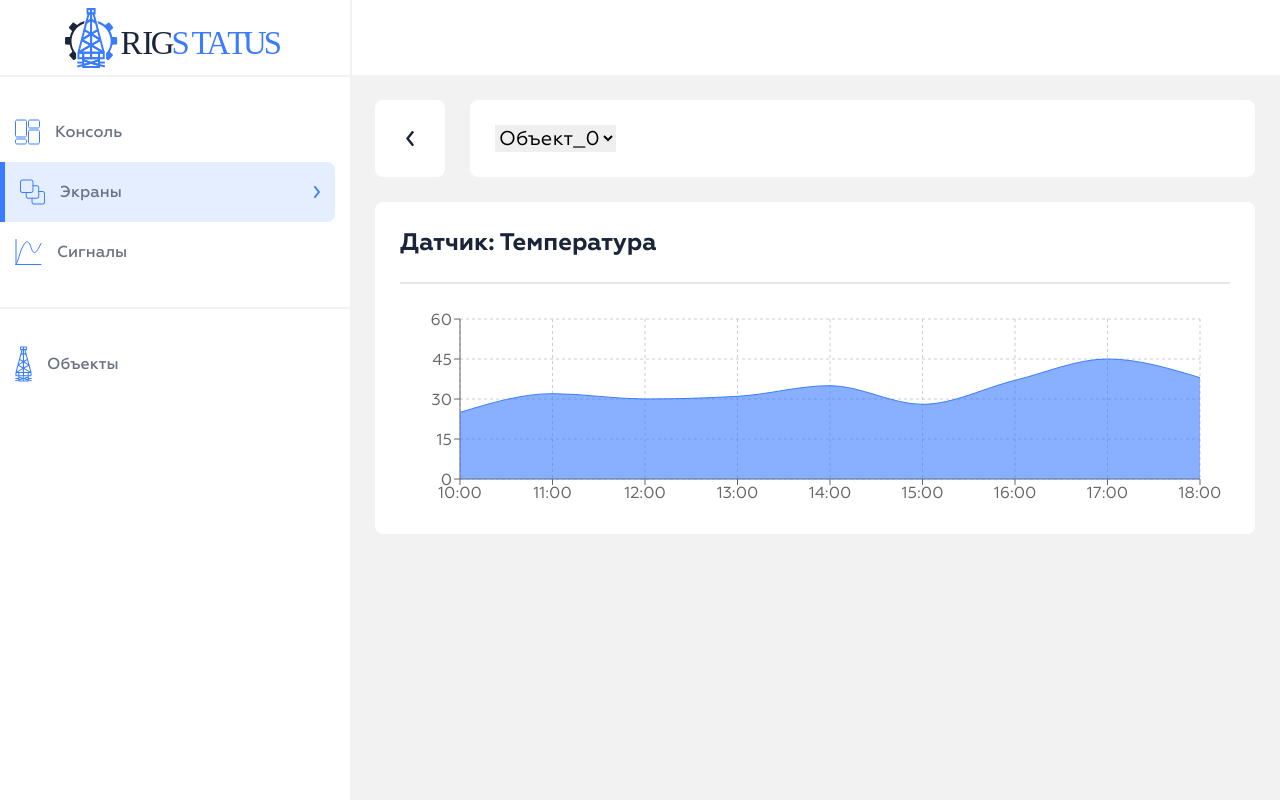
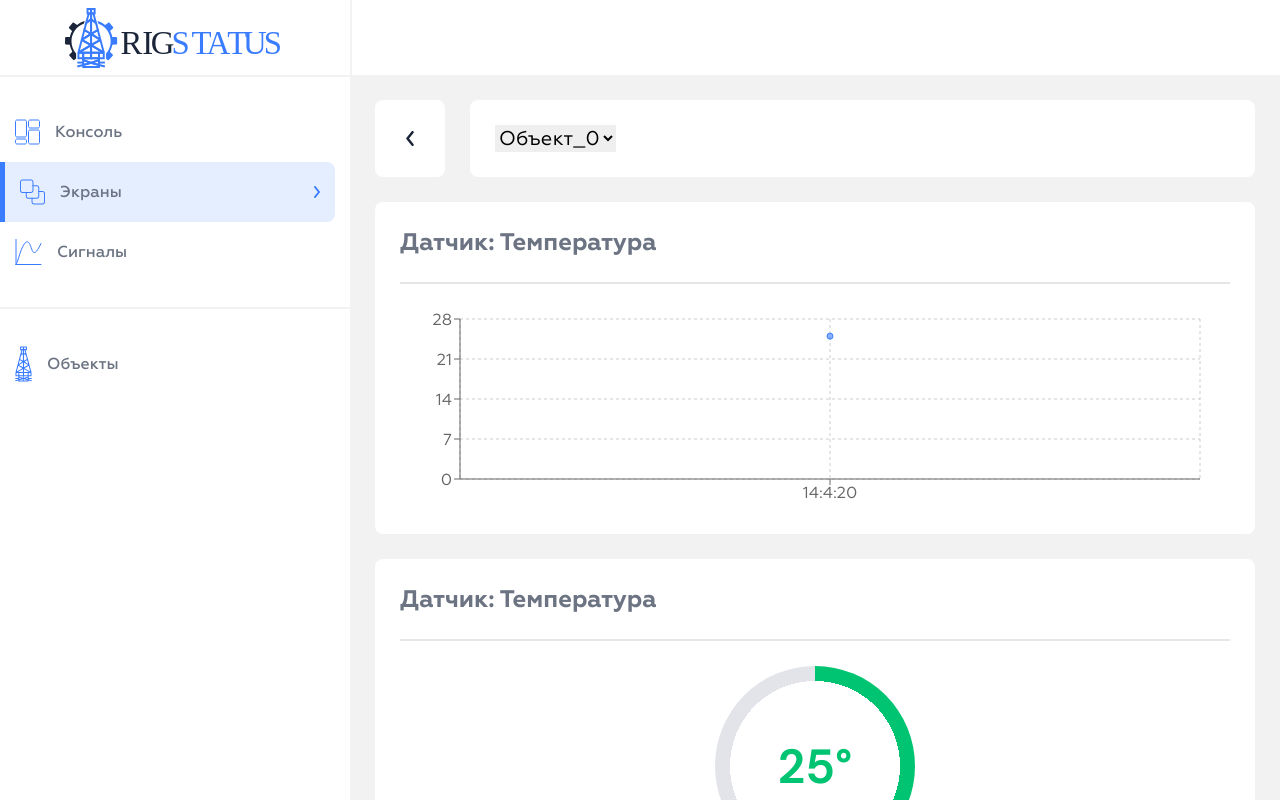
Before and after one commit to HealKnix/rig-status-web, a React (Vite) app in the folder client/: page /screens in a window 1280 px wide. Built offline with nearby package versions, Linux system fonts and the light colour scheme; sample sign-in values are in the browser's storage.

Commit message:
Рефакторинг ScreensPage: обновление файлов SCSS и TSX, переименование классов, добавление компонента RadialProgressBar и изменение данных графика

```diff
--- /dev/null
+++ b/client/src/components/RadialProgressBar/RadialProgressBar.scss
@@ -0,0 +1,27 @@
+progress {
+  display: none;
+}
+
+.radial-progress-bar {
+  width: 200px;
+  height: 200px;
+  border-radius: 50%;
+
+  display: flex;
+  justify-content: center;
+  align-items: center;
+
+  background-image: radial-gradient(
+      closest-side,
+      var(--white) 85%,
+      transparent 80% 100%
+    ),
+    conic-gradient(var(--primary-color) calc(0 * 1%), var(--border-color) 0);
+
+  & > .radial-progress-bar__text {
+    color: var(--color);
+    font-family: DM Sans;
+    font-size: 48px;
+    font-weight: bold;
+  }
+}
--- /dev/null
+++ b/client/src/components/RadialProgressBar/RadialProgressBar.tsx
@@ -0,0 +1,64 @@
+import './RadialProgressBar.scss';
+
+import { useEffect, useState } from 'react';
+
+interface RadialProgressBarProps {
+  value: number;
+  maxValue: number;
+  boundaries?: {
+    color: string;
+    value: number;
+  }[];
+  size?: number;
+  postfix?: string;
+}
+
+export default function RadialProgressBar({
+  maxValue,
+  value,
+  boundaries,
+  postfix,
+  size,
+}: RadialProgressBarProps) {
+  const [color, setColor] = useState('var(--primary-color)');
+
+  useEffect(() => {
+    if (!boundaries) return;
+
+    boundaries.forEach((bound) => {
+      if (value < bound.value) {
+        setColor(bound.color);
+      }
+    });
+  }, [value]);
+
+  return (
+    <div
+      className="radial-progress-bar"
+      style={{
+        width: `${size ?? 200}px`,
+        height: `${size ?? 200}px`,
+        background: `
+        radial-gradient(
+          closest-side,
+          var(--white) 85%,
+          transparent 80% 100%
+        ),
+        conic-gradient(
+          ${color ?? 'var(--primary-color)'} calc(${value} * ${
+          100 / maxValue
+        }%),
+          var(--border-color) 0
+        )`,
+      }}
+    >
+      <progress max={maxValue} defaultValue={value} value={value}></progress>
+      <span
+        className="radial-progress-bar__text"
+        style={{
+          color: `${color ?? 'var(--primary-color)'}`,
+        }}
+      >{`${value}${postfix ? postfix : ''}`}</span>
+    </div>
+  );
+}
--- a/client/src/pages/ScreensPage/Screens.scss
+++ b/client/src/pages/ScreensPage/Screens.scss
@@ -9,26 +9,27 @@
 .row {
   display: flex;
   gap: 25px;
+
+  & > * {
+    border-radius: 8px;
+    background-color: var(--white);
+    padding: 25px;
+  }
 }
 
-.row > * {
-  border-radius: 8px;
-  background-color: var(--white);
-  padding: 25px;
-}
-
-.row:has(> .row--fill) {
-  flex-direction: column;
-}
-
-.row > *.row--fill {
+.bento {
   display: flex;
   flex-direction: column;
   gap: 25px;
   width: 100%;
+
+  & > .bento__content {
+    display: flex;
+    justify-content: center;
+  }
 }
 
-.row__back {
+.bento_back_btn {
   display: flex;
   justify-content: center;
   align-items: center;
@@ -52,7 +53,7 @@
   }
 }
 
-.object-selector {
+.bento-object-selector {
   width: 100%;
 
   & > select {
--- a/client/src/pages/ScreensPage/Screens.tsx
+++ b/client/src/pages/ScreensPage/Screens.tsx
@@ -1,75 +1,44 @@
 import './Screens.scss';
 
+import { useEffect, useState } from 'react';
 import { Link } from 'react-router-dom';
 import {
-  Area,
-  AreaChart,
-  CartesianGrid,
-  ResponsiveContainer,
-  Tooltip,
-  XAxis,
-  YAxis,
+    Area, AreaChart, CartesianGrid, ResponsiveContainer, Tooltip, XAxis, YAxis
 } from 'recharts';
 
+import RadialProgressBar from '@/components/RadialProgressBar/RadialProgressBar';
 import ChevronSVG from '@/components/SVGs/ChevronSVG';
 
-const data = [
+export default function Screens() {
+  const [data, setData] = useState([
     {
-    name: '10:00',
+      name: `${new Date().getHours()}:${new Date().getMinutes()}:${new Date().getSeconds()}`,
       x: 1,
       y: 25,
     },
+  ]);
+
+  useEffect(() => {
+    setInterval(() => {
+      setData((data) => [
+        ...data,
         {
-    name: '11:00',
-    x: 2,
-    y: 32,
+          name: `${new Date().getHours()}:${new Date().getMinutes()}:${new Date().getSeconds()}`,
+          x: data[data.length - 1].x + 1,
+          y: Math.floor(Math.random() * (60 - 20)) + 20,
         },
-  {
-    name: '12:00',
-    x: 3,
-    y: 30,
-  },
-  {
-    name: '13:00',
-    x: 4,
-    y: 31,
-  },
-  {
-    name: '14:00',
-    x: 5,
-    y: 35,
-  },
-  {
-    name: '15:00',
-    x: 6,
-    y: 28,
-  },
-  {
-    name: '16:00',
-    x: 7,
-    y: 37,
-  },
-  {
-    name: '17:00',
-    x: 8,
-    y: 45,
-  },
-  {
-    name: '18:00',
-    x: 9,
-    y: 38,
-  },
-];
+      ]);
+    }, 10000);
+  }, []);
 
-export default function Screens() {
   return (
     <>
       <div className="screens__wrapper">
         <div className="screens__header row">
-          <Link to="/console" className="row__back">
+          <Link to="/console" className="bento_back_btn">
             <ChevronSVG />
           </Link>
-          <div className="object-selector">
+          <div className="bento-object-selector">
             <select name="objects" id="object-select">
               <option value="0">Объект_0</option>
               <option value="1">Объект_1</option>
@@ -84,8 +53,14 @@ export default function Screens() {
         </div>
 
         <div className="row">
-          <div className="row--fill">
-            <h2>Датчик: Температура</h2>
+          <div className="bento">
+            <h2
+              style={{
+                color: 'var(--text-additional-color)',
+              }}
+            >
+              Датчик: Температура
+            </h2>
             <hr />
             <div
               style={{
@@ -120,6 +95,31 @@ export default function Screens() {
             </div>
           </div>
         </div>
+
+        <div className="row">
+          <div className="bento fit">
+            <h2
+              style={{
+                color: 'var(--text-additional-color)',
+              }}
+            >
+              Датчик: Температура
+            </h2>
+            <hr />
+            <div className="bento__content">
+              <RadialProgressBar
+                maxValue={60}
+                value={data[data.length - 1].y}
+                postfix="°"
+                boundaries={[
+                  { color: 'var(--error-color)', value: 61 },
+                  { color: 'var(--warning-color)', value: 50 },
+                  { color: 'var(--success-color)', value: 30 },
+                ]}
+              />
+            </div>
+          </div>
+        </div>
       </div>
     </>
   );
```
Lines whose indentation alone changed are shown as unchanged.
